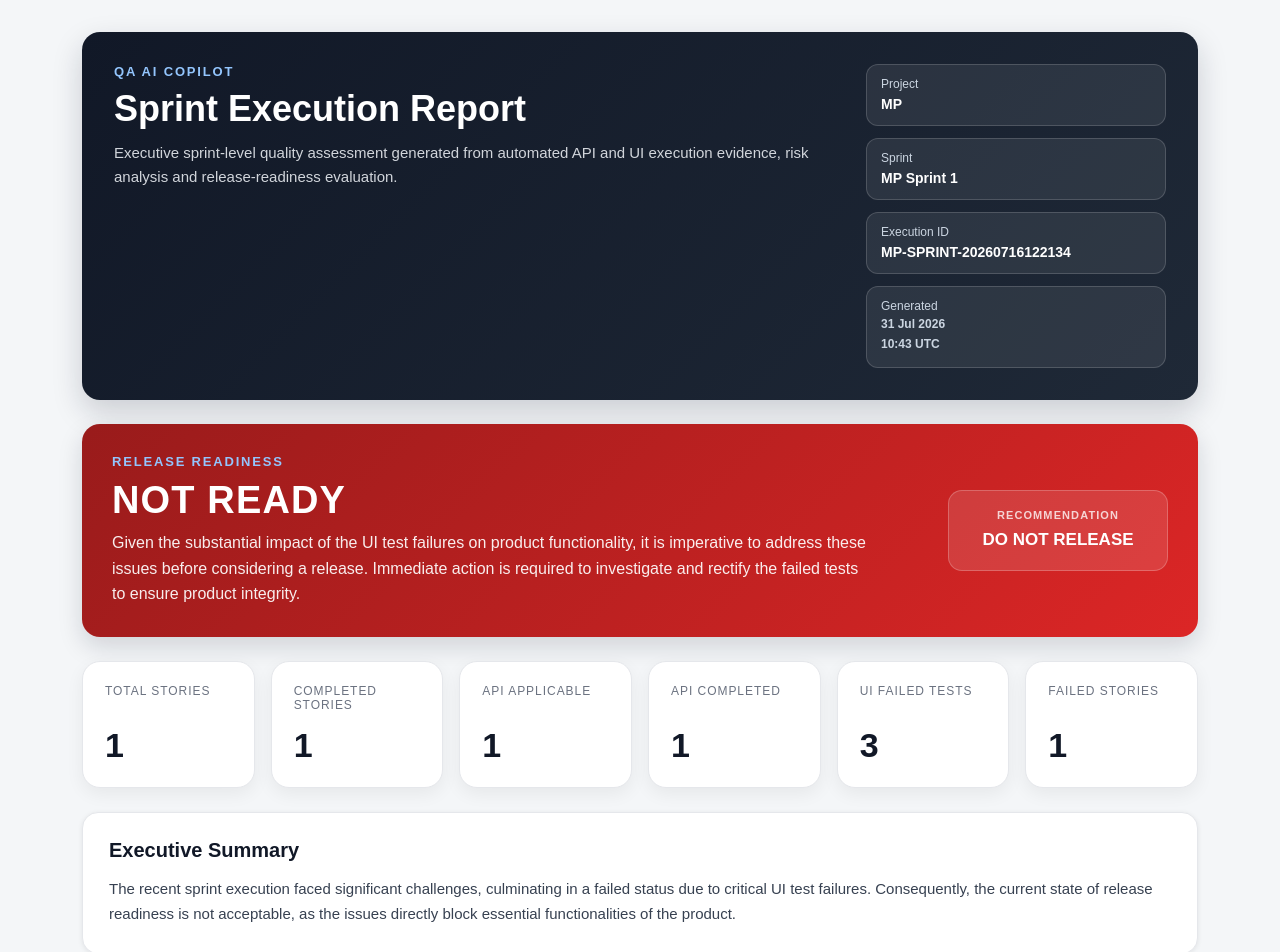
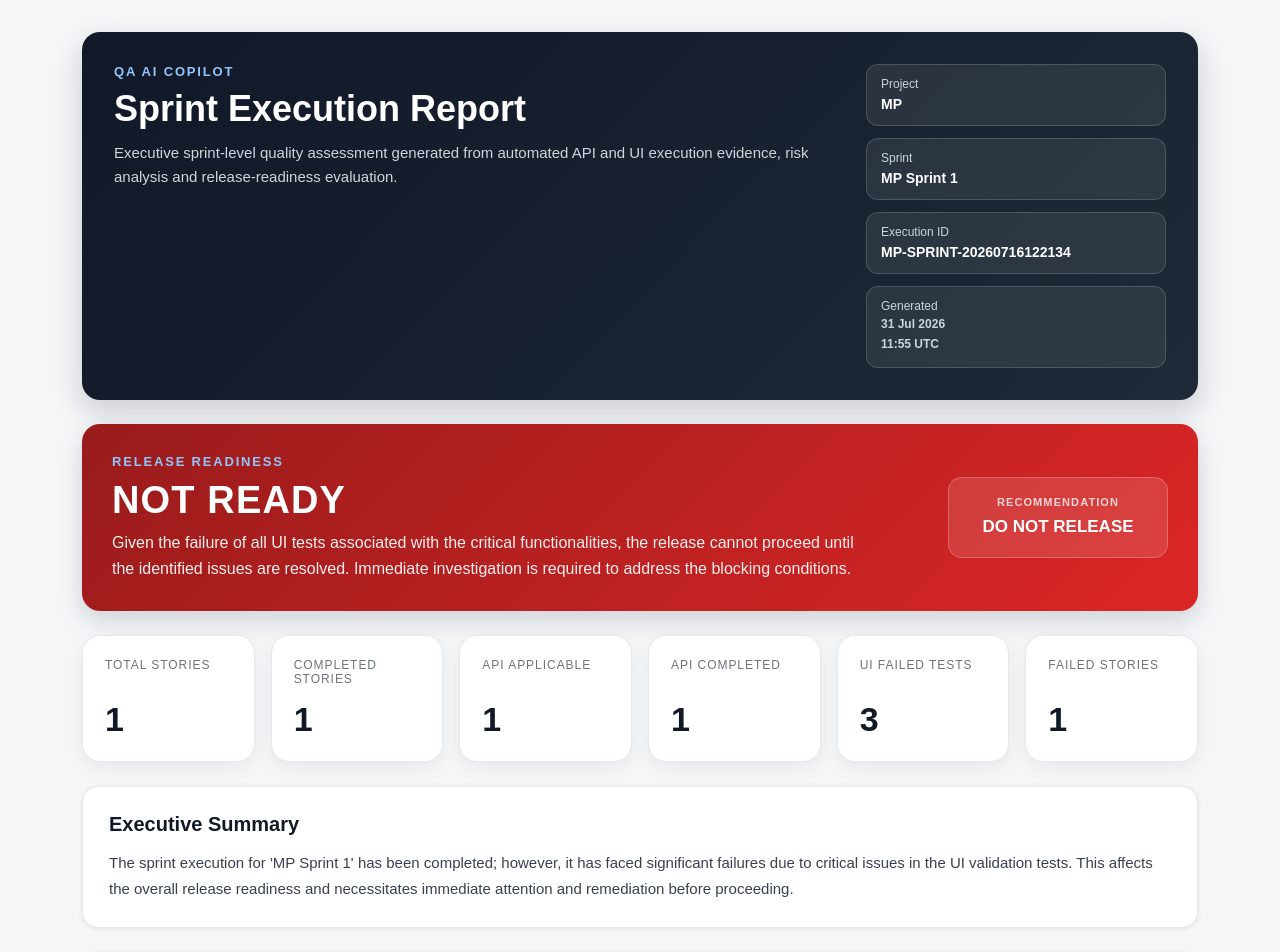
Before and after one commit to balatoth/QA-AI-copilot-V2, a plain HTML site: page executions/MP/sprint-1/MP-SPRINT-20260716122134/reporting/sprint-report.html in a window 1280 px wide. Shown: the top 952 px of the page. Drawn offline with Linux system fonts and the light colour scheme.

Commit message:
Update HTML manager execution report

```diff
--- a/executions/MP/sprint-1/MP-SPRINT-20260716122134/reporting/sprint-report.html
+++ b/executions/MP/sprint-1/MP-SPRINT-20260716122134/reporting/sprint-report.html
@@ -576,7 +576,7 @@
           <span>Generated</span>
           <strong class="generated-date">
             <span>31 Jul 2026</span>
-            <span class="generated-date-time">10:43 UTC</span>
+            <span class="generated-date-time">11:55 UTC</span>
           </strong>
         </div>
       </div>
@@ -589,7 +589,7 @@
     <h2>NOT READY</h2>
 
     <p>
-      Given the substantial impact of the UI test failures on product functionality, it is imperative to address these issues before considering a release. Immediate action is required to investigate and rectify the failed tests to ensure product integrity.
+      Given the failure of all UI tests associated with the critical functionalities, the release cannot proceed until the identified issues are resolved. Immediate investigation is required to address the blocking conditions.
     </p>
   </div>
 
@@ -639,7 +639,7 @@
 
     <section class="section">
       <h3>Executive Summary</h3>
-      <p>The recent sprint execution faced significant challenges, culminating in a failed status due to critical UI test failures. Consequently, the current state of release readiness is not acceptable, as the issues directly block essential functionalities of the product.</p>
+      <p>The sprint execution for &#039;MP Sprint 1&#039; has been completed; however, it has faced significant failures due to critical issues in the UI validation tests. This affects the overall release readiness and necessitates immediate attention and remediation before proceeding.</p>
     </section>
 
     <section class="section">
@@ -882,7 +882,7 @@
 
               <div class="executive-card-body">
 
-                <ul><li>Completed execution of 1 story.</li><li>API tests successfully completed with no failures.</li></ul>
+                <ul><li>Execution of 1 story was completed successfully.</li><li>API tests passed without failures.</li></ul>
 
               </div>
 
@@ -911,7 +911,7 @@
     DO NOT RELEASE
   </h4>
 
-  <p>Given the substantial impact of the UI test failures on product functionality, it is imperative to address these issues before considering a release. Immediate action is required to investigate and rectify the failed tests to ensure product integrity.</p>
+  <p>Given the failure of all UI tests associated with the critical functionalities, the release cannot proceed until the identified issues are resolved. Immediate investigation is required to address the blocking conditions.</p>
 
 
         <div class="next-actions">
```
